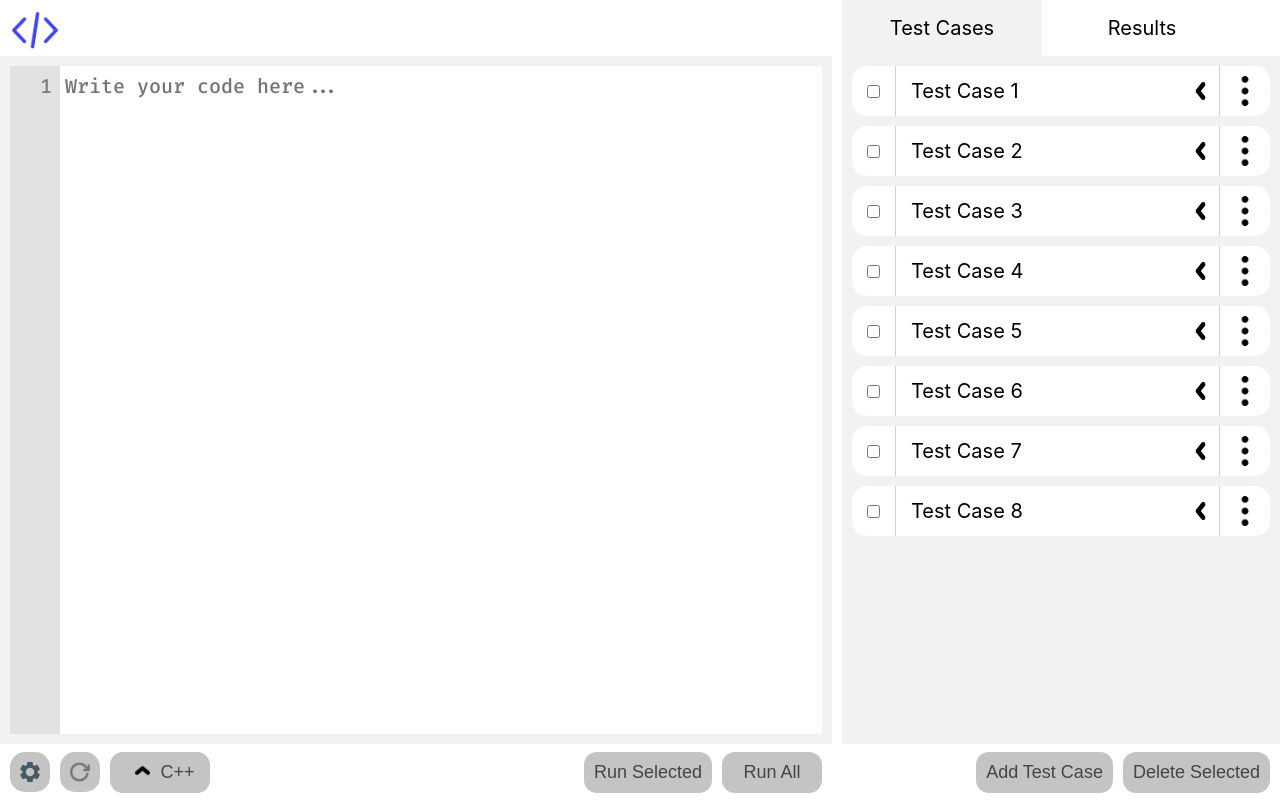
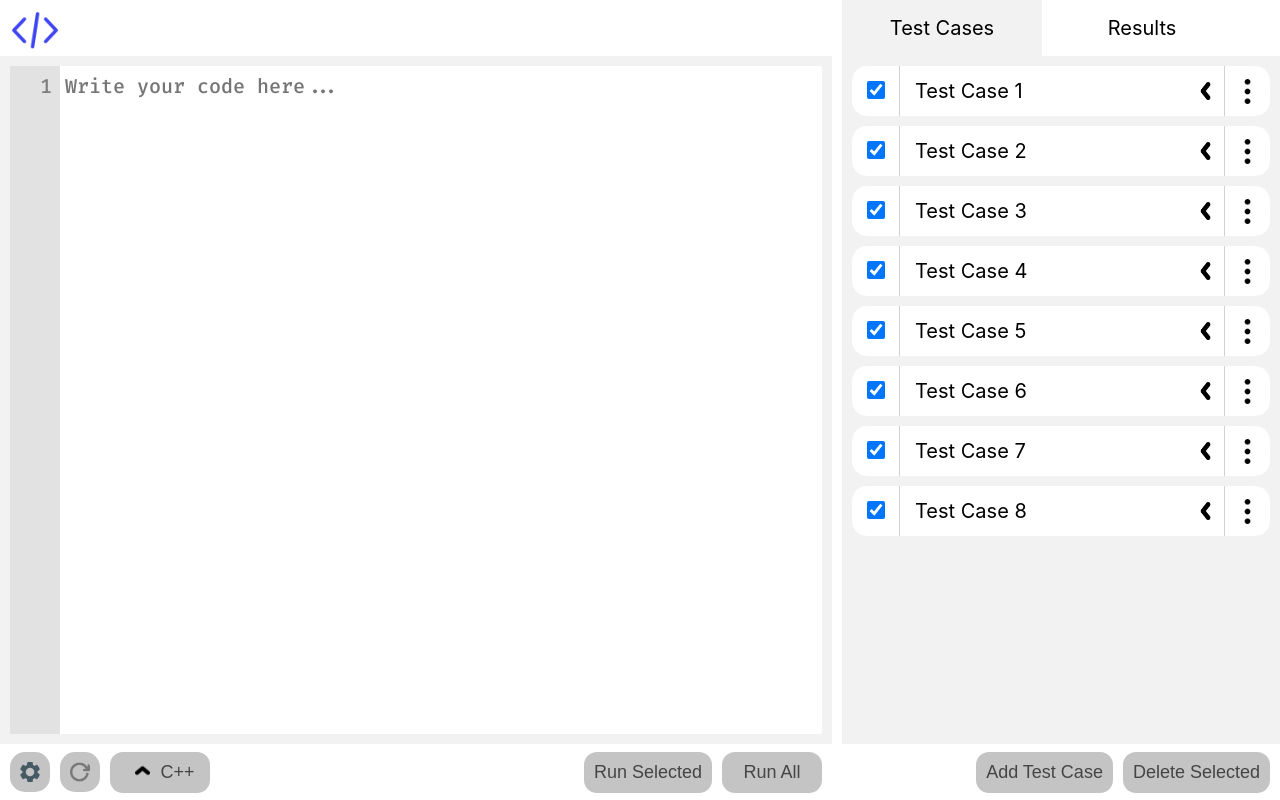
Before and after one commit to mayank992/Online-Compiler, a React (Create React App) app in the folder client/: page / in a window 1280 px wide. Built offline with nearby package versions, Linux system fonts and the light colour scheme.

Commit message:
added tab key support in code editor

```diff
--- a/client/src/App.js
+++ b/client/src/App.js
@@ -22,10 +22,9 @@ function App() {
   // loading, not-selected, selected
   const [results, setResults] = useState([]);
 
-  const codeRunHandler = () => {
+  const runCode = (testCases) => {
     const options = {
       url: 'https://one-compiler.herokuapp.com/run',
-      // url: 'http://localhost:4000/run',
       method: 'POST',
       headers: {
         Accept: 'application/json',
@@ -42,12 +41,29 @@ function App() {
 
     axios(options).then((response) => {
       setResultsState('selected');
+
       const testCasesResult = response.data.testCasesData.map((testCase) => {
-        return { ...testCase.testCaseInfo, verdict: testCase.verdict };
+        return {
+          ...testCase.testCaseInfo,
+          verdict: testCase.verdict,
+          testCaseNo: testCase.testCaseNo,
+        };
       });
 
       setResults(testCasesResult);
     });
+  };
+
+  const codeRunAllHandler = () => {
+    runCode(testCases);
+  };
+
+  const codeRunSelectedHandler = () => {
+    let selectedTestCases = [];
+
+    selectedTestCases = testCases.filter((testCase) => testCase.checked);
+
+    runCode(selectedTestCases);
   };
 
   return (
@@ -60,7 +76,8 @@ function App() {
             language={language}
             setLanguage={setLanguage}
             supportedLanguages={supportedLanguages}
-            run={codeRunHandler}
+            runSelected={codeRunSelectedHandler}
+            runAll={codeRunAllHandler}
           />
         }
         right={
@@ -68,6 +85,7 @@ function App() {
             resultsState={resultsState}
             results={results}
             testCases={testCases}
+            setTestCases={setTestCases}
           />
         }
       />
--- a/client/src/components/CodeEditor/CodeEditor.jsx
+++ b/client/src/components/CodeEditor/CodeEditor.jsx
@@ -11,7 +11,8 @@ function LineNumber({ number }) {
 }
 
 function CodeEditor({
-  run,
+  runAll,
+  runSelected,
   code,
   setCode,
   language,
@@ -19,11 +20,17 @@ function CodeEditor({
   supportedLanguages,
 }) {
   const [numberOfLines, setNumberOfLines] = useState(1);
+  const [caretPosition, setCaretPosition] = useState(0);
   const [lineNumbers, setLineNumbers] = useState();
   const lineNumbersDiv = useRef(null);
   const textArea = useRef(null);
   let isSyncingLeftScroll = false;
   let isSyncingRightScroll = false;
+
+  useEffect(() => {
+    textArea.current.selectionStart = caretPosition;
+    textArea.current.selectionEnd = caretPosition;
+  }, [caretPosition]);
 
   useEffect(() => {
     const newLineNumbers = [];
@@ -46,6 +53,8 @@ function CodeEditor({
 
       return numberOfLines - (oldNumberOfLines - newNumberOfLines);
     });
+
+    setCaretPosition(e.target.selectionStart);
 
     setCode(e.target.value);
   };
@@ -74,9 +83,20 @@ function CodeEditor({
   };
 
   const handleTabKeyPress = (e) => {
+    if (e.key !== 'Tab') return;
+
     e.preventDefault();
     e.stopPropagation();
-    // console.log(e);
+
+    const selectionStart = e.target.selectionStart;
+
+    setCode(
+      code.substring(0, selectionStart) +
+        '    ' +
+        code.substring(selectionStart)
+    );
+
+    setCaretPosition(e.target.selectionStart + 4);
   };
 
   return (
@@ -101,7 +121,7 @@ function CodeEditor({
           value={code}
           onChange={codeChangeHandler}
           placeholder="Write your code here..."
-          onKeyPress={handleTabKeyPress}
+          onKeyDown={handleTabKeyPress}
         ></textarea>
       </div>
       <div className={styles.editorBottomBar}>
@@ -122,8 +142,10 @@ function CodeEditor({
             {language}
           </Menu>
         </div>
-        <button className={styles.runSelected}>Run Selected</button>
-        <button onClick={run}>Run All</button>
+        <button className={styles.runSelected} onClick={runSelected}>
+          Run Selected
+        </button>
+        <button onClick={runAll}>Run All</button>
       </div>
     </div>
   );
--- a/client/src/components/RightPane/Results/Results.jsx
+++ b/client/src/components/RightPane/Results/Results.jsx
@@ -10,7 +10,7 @@ function Results({ resultsState, results }) {
       {results.map((result, index) => (
         <TestCase
           verdict={result.verdict}
-          testCaseName={` Result ${index + 1}`}
+          testCaseName={` Result ${result.testCaseNo + 1}`}
           testCase={result}
           key={`Result ${index + 1}`}
         />
--- a/client/src/components/RightPane/RightPane.jsx
+++ b/client/src/components/RightPane/RightPane.jsx
@@ -3,7 +3,7 @@ import Results from './Results/Results';
 import TestCases from './TestCases/TestCases';
 import styles from './RightPane.module.css';
 
-function RightPane({ resultsState, testCases, results }) {
+function RightPane({ resultsState, testCases, results, setTestCases }) {
   const [selected, setSelected] = useState('testcases');
 
   useEffect(() => {
@@ -37,7 +37,7 @@ function RightPane({ resultsState, testCases, results }) {
       </div>
       <div className={styles.bodyContainer}>
         {selected === 'testcases' ? (
-          <TestCases testCases={testCases} />
+          <TestCases testCases={testCases} setTestCases={setTestCases} />
         ) : (
           <Results resultsState={resultsState} results={results} />
         )}
--- a/client/src/components/RightPane/TestCases/TestCase/TestCase.jsx
+++ b/client/src/components/RightPane/TestCases/TestCase/TestCase.jsx
@@ -17,14 +17,27 @@ function SubItem({ displayPropertyName, propertyName, items }) {
 }
 
 // This component can also be used to show the results to the user
-function TestCase({ testCaseName, testCase }) {
+function TestCase({ testCaseName, testCase, testCaseCheckedHandler }) {
   const verdict = testCase.verdict;
   const [isOpen, setIsOpen] = useState(false);
+
+  const testCasehandler = () => {
+    testCaseCheckedHandler(testCase.testCaseNo);
+  };
 
   return (
     <div className={styles.testCase}>
       <div className={styles.testCaseBar}>
-        {verdict ? null : <input className={styles.checkBox} type="checkbox" />}
+        {verdict ? null : (
+          <label className={styles.checkboxContainer}>
+            <input
+              className={styles.checkBox}
+              type="checkbox"
+              checked={testCase.checked ? 'checked' : ''}
+              onChange={testCasehandler}
+            />
+          </label>
+        )}
 
         <div
           className={styles.middleSection}
--- a/client/src/components/RightPane/TestCases/TestCase/TestCase.module.css
+++ b/client/src/components/RightPane/TestCases/TestCase/TestCase.module.css
@@ -15,8 +15,21 @@
   font-size: 1rem;
 }
 
-.checkBox {
-  margin: auto 15px;
+.checkboxContainer {
+  margin: auto 8px;
+  border-radius: 10px;
+  padding: 3px;
+  cursor: pointer;
+}
+
+.checkboxContainer:hover {
+  background-color: #eeeeee;
+}
+
+input[type='checkbox'] {
+  cursor: pointer;
+  width: 18px;
+  height: 18px;
 }
 
 .name {
@@ -50,7 +63,7 @@
 
 .moreIcon {
   margin: auto 10px;
-  height: 60%;
+  height: 50%;
   cursor: pointer;
 }
 
--- a/client/src/components/RightPane/TestCases/TestCases.jsx
+++ b/client/src/components/RightPane/TestCases/TestCases.jsx
@@ -2,15 +2,26 @@ import React from 'react';
 import TestCase from './TestCase/TestCase';
 import styles from './TestCases.module.css';
 
-function TestCases({ testCases }) {
+function TestCases({ testCases, setTestCases }) {
+  const testCaseCheckedHandler = (index) => {
+    setTestCases((testCases) => {
+      const testCasesCopy = JSON.parse(JSON.stringify(testCases));
+
+      testCasesCopy[index].checked ^= 1;
+
+      return testCasesCopy;
+    });
+  };
+
   return (
     <div className={styles.testCases}>
       {testCases.map((testCase, index) => {
         return (
           <TestCase
-            testCaseName={`Test Case ${index + 1}`}
+            testCaseName={`Test Case ${testCase.testCaseNo + 1}`}
             testCase={testCase}
             key={`Test Case ${index + 1}`}
+            testCaseCheckedHandler={testCaseCheckedHandler}
           />
         );
       })}
--- a/client/src/components/RightPane/TestCases/testsData.js
+++ b/client/src/components/RightPane/TestCases/testsData.js
@@ -1,36 +1,51 @@
 const testCases = [
   {
+    testCaseNo: 0,
     input: '123',
     output: '123',
-    selected: false,
+    checked: true,
   },
   {
+    testCaseNo: 1,
     input: '123',
     output: '123',
+    checked: true,
   },
   {
+    testCaseNo: 2,
     input: '123',
     output: '123',
+    checked: true,
   },
   {
+    testCaseNo: 3,
     input: '123',
     output: '123',
+    checked: true,
   },
   {
+    testCaseNo: 4,
     input: '13',
     output: '123',
+    checked: true,
   },
   {
+    testCaseNo: 5,
     input: '123',
     output: '123',
+    checked: true,
   },
   {
+    testCaseNo: 6,
     input: '123',
     output: '123',
+    checked: true,
   },
   {
+    testCaseNo: 7,
     input: '123',
     output: '123',
+    checked: true,
   },
 ];
 
--- a/package.json
+++ b/package.json
@@ -8,7 +8,7 @@
     "install-client": "cd client && npm install",
     "client": "npm run install-client && npm run build-client",
     "start": "node src/index.js",
-    "dev": "npm run set-up-client && nodemon --inspect -r dotenv/config ./src/index.js"
+    "dev": "npm run client && nodemon --inspect -r dotenv/config ./src/index.js"
   },
   "author": "",
   "license": "ISC",
```
Also changed, not shown: 2 other files (tests, documents, lock files or other folders).
